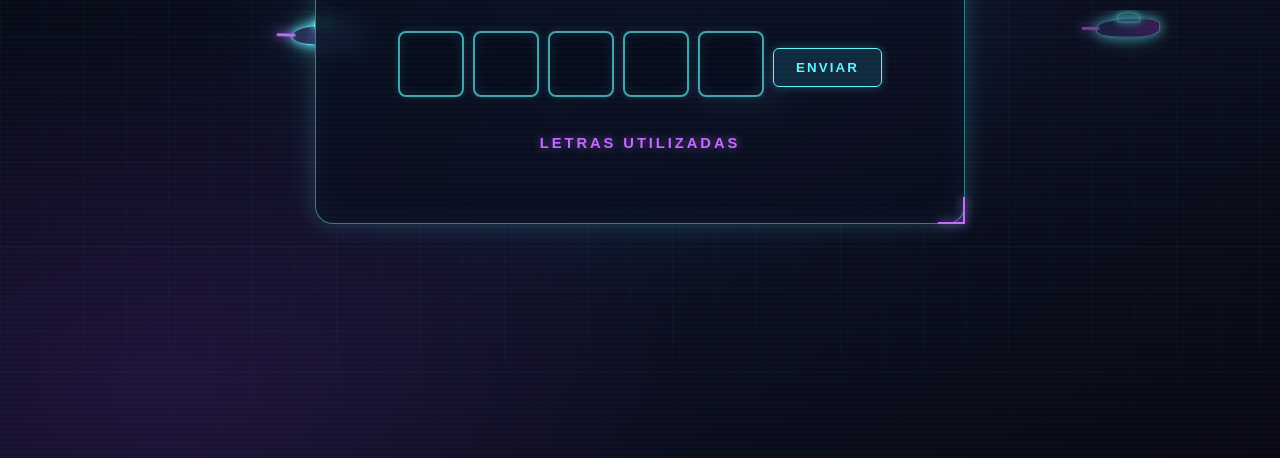
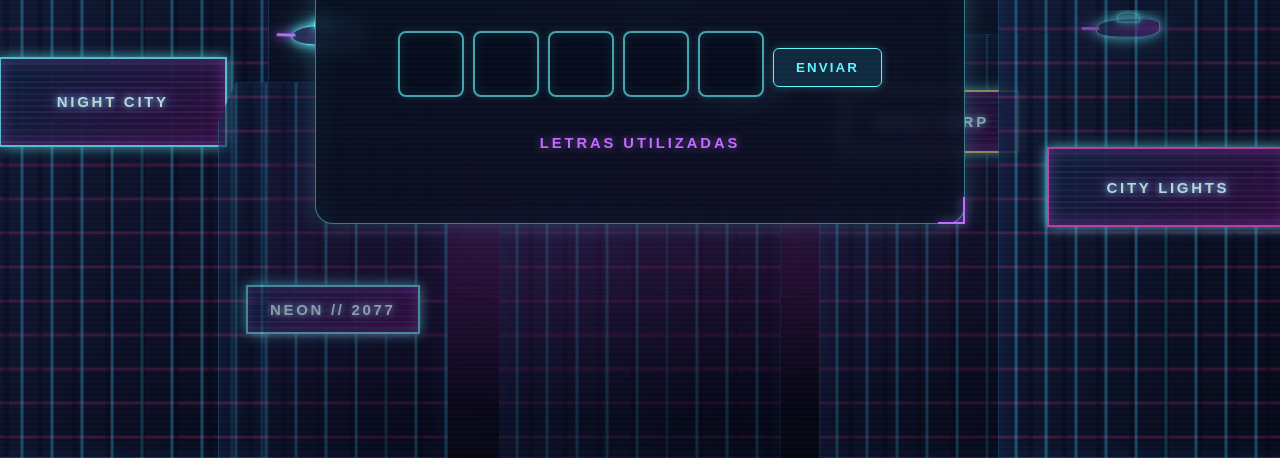
Before and after one commit to pedrovini77/termo, a plain HTML site: page index.html in a window 1280 px wide. Shown: the part 342-800 px from the top of the page. Drawn offline with Linux system fonts and the light colour scheme.

Commit message:
Add neon cyberpunk cityscape and billboard blink cycle

```diff
--- a/index.html
+++ b/index.html
@@ -41,12 +41,108 @@
             z-index: 0;
             content: "";
             pointer-events: none;
-            opacity: .22;
+            opacity: .2;
             background-image:
                 linear-gradient(rgba(98, 246, 255, .13) 1px, transparent 1px),
                 linear-gradient(90deg, rgba(98, 246, 255, .13) 1px, transparent 1px);
             background-size: 42px 42px;
             mask-image: linear-gradient(transparent, black 18%, black 85%, transparent);
+        }
+
+        /* Cidade neon em camadas, mantida atrás do painel do jogo. */
+        .cityscape {
+            position: fixed;
+            z-index: 0;
+            inset: 0;
+            overflow: hidden;
+            pointer-events: none;
+            background: linear-gradient(180deg, transparent 45%, rgba(5, 6, 20, .25) 70%, rgba(5, 6, 18, .8));
+        }
+
+        .city-glow {
+            position: absolute;
+            left: 50%;
+            bottom: 5%;
+            width: min(100vw, 1200px);
+            height: 45vh;
+            transform: translateX(-50%);
+            background: radial-gradient(ellipse, rgba(196, 35, 177, .23), transparent 68%);
+            filter: blur(20px);
+        }
+
+        .building {
+            position: absolute;
+            bottom: 0;
+            overflow: hidden;
+            border: 1px solid rgba(89, 143, 201, .24);
+            background-color: #080d20;
+            background-image:
+                repeating-linear-gradient(90deg, transparent 0 15px, rgba(65, 217, 255, .35) 16px 18px, transparent 19px 30px),
+                repeating-linear-gradient(0deg, transparent 0 18px, rgba(255, 53, 166, .21) 19px 21px, transparent 22px 34px),
+                linear-gradient(115deg, rgba(21, 33, 65, .96), rgba(7, 10, 25, .98));
+            background-size: 100% 100%, 100% 100%, 100% 100%;
+            box-shadow: inset 0 0 25px rgba(49, 104, 189, .22), 0 0 24px rgba(41, 101, 190, .12);
+            opacity: .82;
+            clip-path: polygon(8% 0, 100% 0, 100% 100%, 0 100%, 0 11%);
+        }
+
+        .building::before {
+            position: absolute;
+            inset: 0;
+            content: "";
+            opacity: .58;
+            background: repeating-linear-gradient(90deg, transparent 0 28px, rgba(3, 5, 15, .55) 29px 34px);
+        }
+
+        .building-left { left: -2%; width: 23%; height: 66vh; }
+        .building-left-mid { left: 17%; width: 18%; height: 47vh; opacity: .58; }
+        .building-right-mid { right: 18%; width: 18%; height: 53vh; opacity: .6; }
+        .building-right { right: -3%; width: 25%; height: 72vh; }
+        .building-far { left: 39%; width: 22%; height: 34vh; opacity: .42; }
+
+        .billboard {
+            position: absolute;
+            z-index: 1;
+            display: grid;
+            place-items: center;
+            overflow: hidden;
+            border: 2px solid rgba(113, 250, 255, .9);
+            background: linear-gradient(135deg, rgba(10, 34, 65, .96), rgba(56, 12, 72, .96));
+            color: #eaffff;
+            font-size: clamp(9px, 1.25vw, 15px);
+            font-weight: 900;
+            letter-spacing: .18em;
+            text-align: center;
+            text-shadow: 0 0 6px var(--cyan), 0 0 15px var(--purple);
+            box-shadow: 0 0 12px rgba(98, 246, 255, .85), inset 0 0 16px rgba(193, 107, 255, .42);
+            animation: billboard-cycle 5s linear infinite;
+        }
+
+        .billboard::before {
+            position: absolute;
+            inset: 0;
+            content: "";
+            opacity: .25;
+            background: repeating-linear-gradient(to bottom, transparent 0 4px, rgba(255, 255, 255, .45) 5px, transparent 6px);
+        }
+
+        .billboard-one { top: 24%; left: 8%; width: 78%; height: 17%; }
+        .billboard-two { top: 46%; right: 9%; width: 76%; height: 14%; animation-delay: -1.7s; border-color: rgba(255, 78, 195, .9); }
+        .billboard-three { top: 13%; left: 11%; width: 76%; height: 15%; animation-delay: -3.1s; border-color: rgba(255, 230, 109, .9); }
+        .billboard-four { top: 54%; left: 12%; width: 76%; height: 13%; animation-delay: -.8s; }
+
+        .billboard-label { position: relative; z-index: 1; }
+
+        /* Ciclo de 5 s: um flash e pausa de 3 s, depois dois flashes durante 2 s. */
+        @keyframes billboard-cycle {
+            0%, 3%, 7%, 100% { opacity: 1; filter: brightness(1); }
+            4.5% { opacity: .12; filter: brightness(.35); }
+            6% { opacity: 1; filter: brightness(1.7); }
+            59%, 62%, 66% { opacity: 1; filter: brightness(1); }
+            60.5% { opacity: .12; filter: brightness(.35); }
+            64% { opacity: 1; filter: brightness(1.8); }
+            67.5% { opacity: .12; filter: brightness(.35); }
+            69% { opacity: 1; filter: brightness(1.6); }
         }
 
         .scanlines {
@@ -282,6 +378,15 @@
             99% { opacity: .72; }
         }
 
+        @media (max-width: 600px) {
+            .building-left { left: -12%; width: 34%; }
+            .building-left-mid { left: 14%; width: 25%; }
+            .building-right-mid { right: 13%; width: 25%; }
+            .building-right { right: -14%; width: 36%; }
+            .building-far { display: none; }
+            .billboard { font-size: 8px; letter-spacing: .08em; }
+        }
+
         @media (max-width: 420px) {
             body { padding: 22px 10px; }
             .app { padding: 24px 12px; }
@@ -298,6 +403,23 @@
     </style>
 </head>
 <body>
+    <div class="cityscape" aria-hidden="true">
+        <div class="city-glow"></div>
+        <div class="building building-left">
+            <div class="billboard billboard-one"><span class="billboard-label">NIGHT CITY</span></div>
+        </div>
+        <div class="building building-left-mid">
+            <div class="billboard billboard-four"><span class="billboard-label">NEON // 2077</span></div>
+        </div>
+        <div class="building building-far"></div>
+        <div class="building building-right-mid">
+            <div class="billboard billboard-three"><span class="billboard-label">NOVA CORP</span></div>
+        </div>
+        <div class="building building-right">
+            <div class="billboard billboard-two"><span class="billboard-label">CITY LIGHTS</span></div>
+        </div>
+    </div>
+
     <div class="flight-lane" aria-hidden="true">
         <span class="craft"></span>
         <span class="craft"></span>
```
